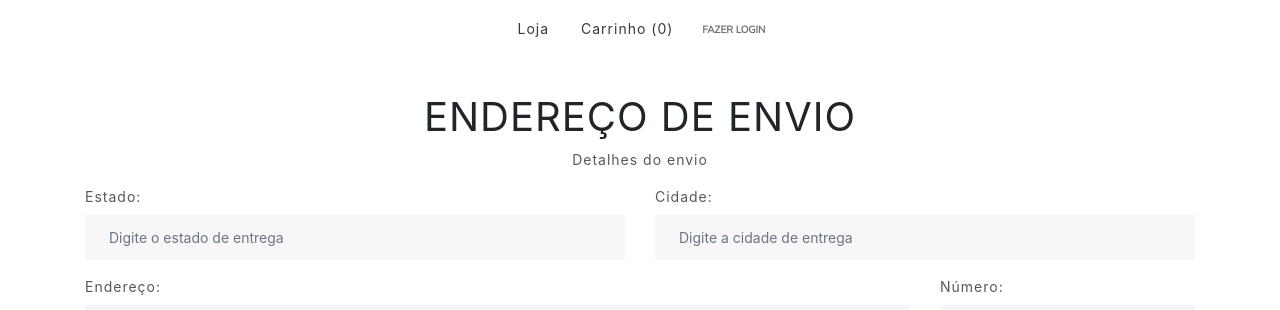
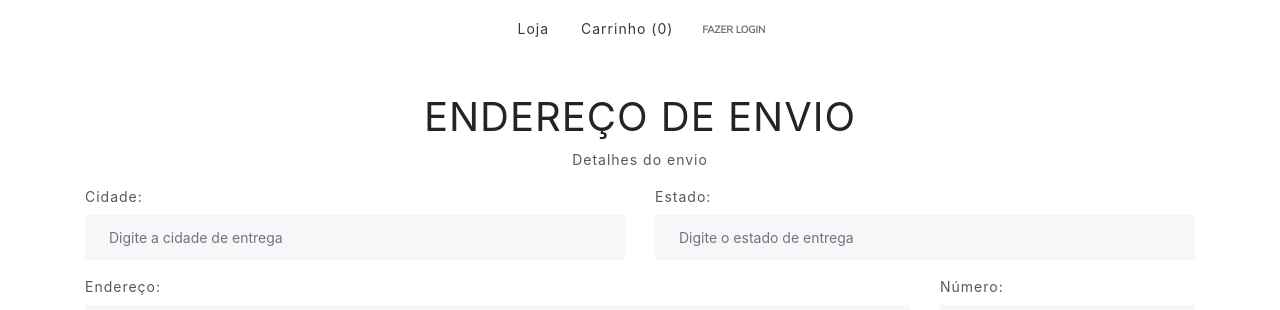
Before and after one commit to Brenw10/store, a React (Create React App) app in the folder client/: page /cart-address in a window 1280 px wide. Shown: the top 310 px of the page. Built offline with nearby package versions, Linux system fonts and the light colour scheme; no server answers.

Commit message:
Change layout

```diff
--- a/client/src/components/Address.js
+++ b/client/src/components/Address.js
@@ -15,14 +15,14 @@ function Address({ button, disabled, onClick }) {
   return (
     <div className="row">
       <div className="form-group col-6">
+        <label>Cidade:</label>
+        <input className="form-control" onChange={event => setCity(event.target.value)}
+          placeholder="Digite a cidade de entrega" value={city} />
+      </div>
+      <div className="form-group col-6">
         <label>Estado:</label>
         <input className="form-control" onChange={event => setState(event.target.value)}
           placeholder="Digite o estado de entrega" value={state} />
-      </div>
-      <div className="form-group col-6">
-        <label>Cidade:</label>
-        <input className="form-control" onChange={event => setCity(event.target.value)}
-          placeholder="Digite a cidade de entrega" value={city} />
       </div>
       <div className="form-group col-9">
         <label>Endereço:</label>
```
